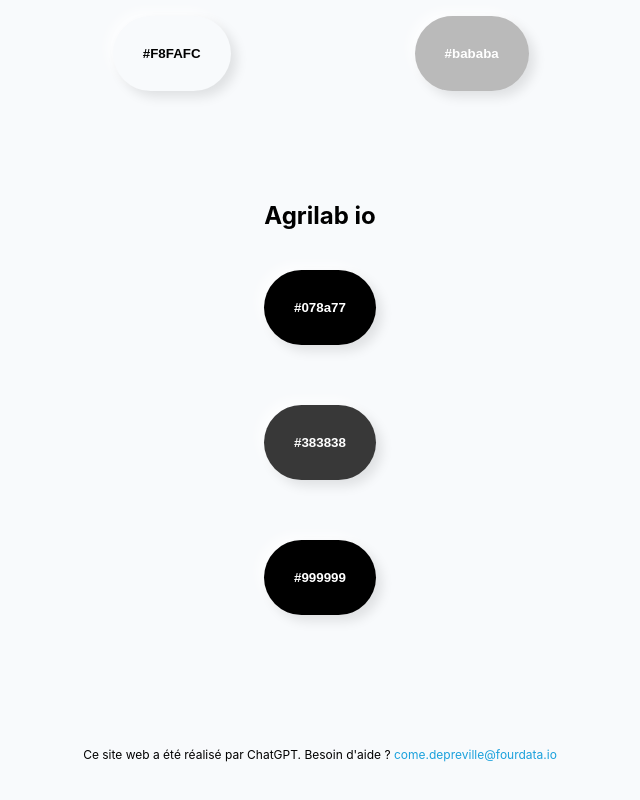
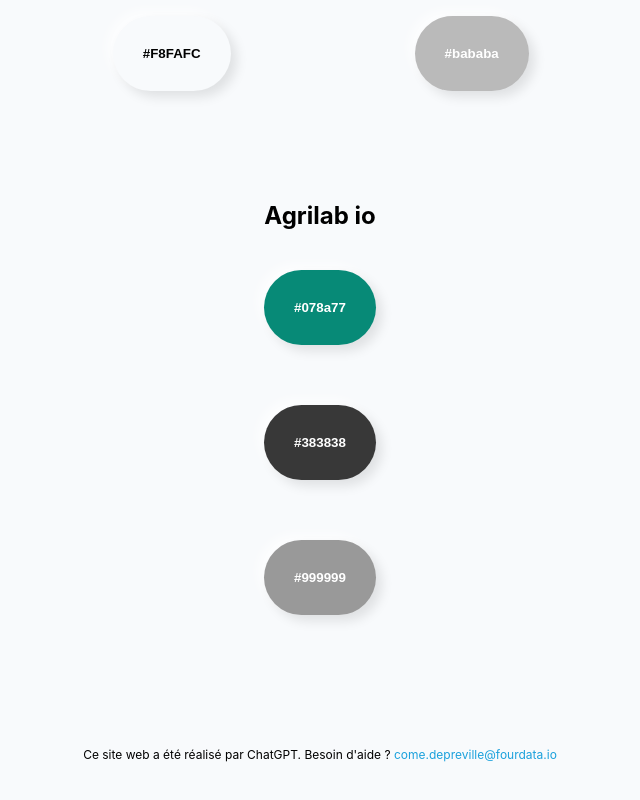
Before and after one commit to comedeprevilleFD/colorsfourdata, a plain HTML site: page index.html in a window 1280 px wide. Shown: the part 775-1575 px from the top of the page, without its empty margins (320-960 px from the left). Drawn offline with Linux system fonts and the light colour scheme.

Commit message:
Update styles.css for agrilab

```diff
--- a/styles.css
+++ b/styles.css
@@ -5,6 +5,8 @@
     --rouge:#ce173c;
     --gris-fi-1:#383838;
     --gris-fi-2:#bababa;
+    --vert-agrilab:#078a77;
+    --gris-agri:#999999;
 }
 
 /* Importez la police "Inter" depuis Google Fonts */
@@ -115,3 +117,13 @@ footer p {
     background-color: var(--gris-fi-2);
     color: #fff;
 }
+
+.btn-color-7 {
+    background-color: var(--vert-agrilab);
+    color: #fff;
+}
+
+.btn-color-8 {
+    background-color: var(--gris-agri);
+    color: #fff;
+}
```
